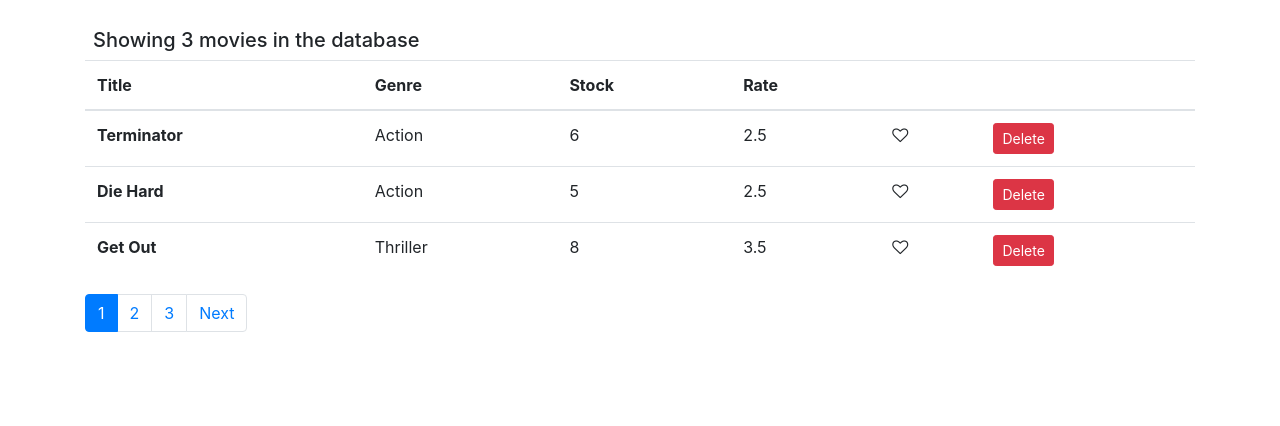
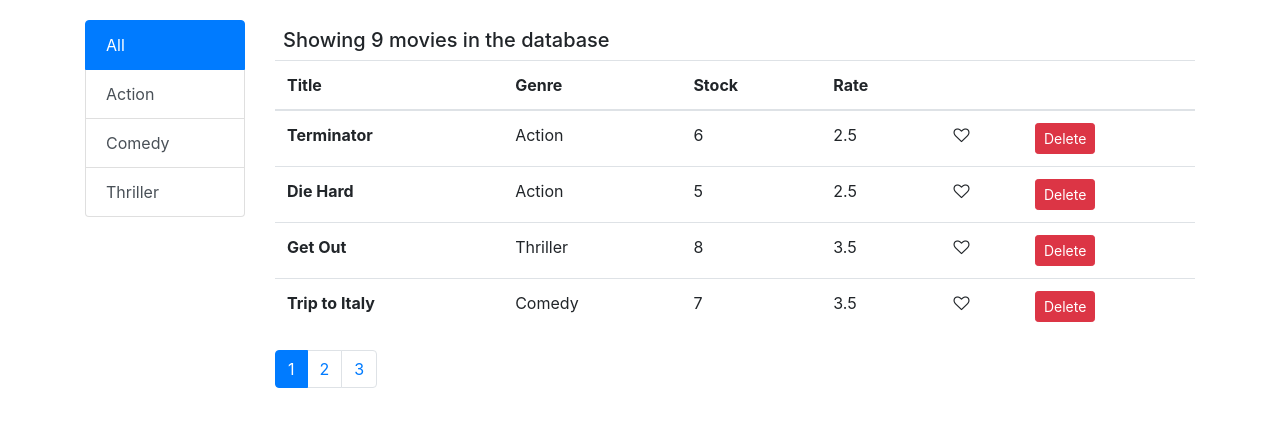
Before and after one commit to suxe/react-simple-crud, a React (Create React App) app: page / in a window 1280 px wide. Shown: the top 426 px of the page. Built offline with nearby package versions, Linux system fonts and the light colour scheme.

Commit message:
pending fix genres list group

```diff
--- a/package.json
+++ b/package.json
@@ -8,6 +8,8 @@
     "@testing-library/user-event": "^7.2.1",
     "bootstrap": "^4.4.1",
     "font-awesome": "^4.7.0",
+    "lodash": "^4.17.15",
+    "prop-types": "^15.7.2",
     "react": "^16.13.1",
     "react-dom": "^16.13.1",
     "react-scripts": "3.4.1"
--- /dev/null
+++ b/src/components/genres.jsx
@@ -0,0 +1,40 @@
+import React from "react";
+import PropTypes from "prop-types";
+
+const Genre = props => {
+  const { genres, currentGenre, onGenreCHange } = props;
+  const classes = "list-group-item list-group-item-action";
+
+  return (
+    <div className="list-group">
+      <button
+        key={null}
+        className={currentGenre === null ? classes + " active" : classes}
+        onClick={_e => onGenreCHange(null)}
+      >
+        All
+      </button>
+      {genres.map(genre => (
+        <button
+          key={genre.name}
+          className={
+            currentGenre === genre.name ? classes + " active" : classes
+          }
+          onClick={_e => onGenreCHange(genre.name)}
+        >
+          {genre.name}
+        </button>
+      ))}
+    </div>
+  );
+};
+
+Genre.propTypes = {
+  genres: PropTypes.array.isRequired,
+  currentGenre: PropTypes.oneOfType([
+    PropTypes.object.isRequired,
+    PropTypes.string.isRequired
+  ])
+};
+
+export default Genre;
--- a/src/components/like.jsx
+++ b/src/components/like.jsx
@@ -1,4 +1,5 @@
 import React from "react";
+import PropTypes from "prop-types";
 
 const Like = props => {
   return (
@@ -10,4 +11,9 @@ const Like = props => {
   );
 };
 
+Like.propTypes = {
+  active: PropTypes.bool.isRequired,
+  onLike: PropTypes.func.isRequired
+};
+
 export default Like;
--- a/src/components/movies.jsx
+++ b/src/components/movies.jsx
@@ -1,44 +1,42 @@
 import React, { Component } from "react";
-import {
-  getAllMovies,
-  getMovies,
-  deleteMovie
-} from "../services/fakeMovieService";
+import { getMovies, deleteMovie } from "../services/fakeMovieService";
+import { getGenres } from "../services/fakeGenreService";
 import Like from "./like";
 import Pagination from "./pagination";
+import { paginate } from "../utils/paginate";
+import Genres from "./genres";
 
 class Movies extends Component {
   constructor(props) {
     super(props);
     this.state = {
-      pagination: {
-        current: 1,
-        perPage: 3,
-        total: getAllMovies().length,
-        pages: getAllMovies().length / 3
-      },
-      movies: []
+      pageSize: 4,
+      currentPage: 1,
+      movies: [],
+      genres: [],
+      currentGenre: null
     };
   }
 
   componentDidMount() {
-    const { pagination } = this.state;
-    this.getMovies(0, pagination.perPage);
-    // this.createPagination();
+    this.getMovies();
+    this.getGenres();
   }
 
-  getMovies = (from, to) => {
-    const movies = getMovies(from, to);
+  getMovies = () => {
+    const movies = getMovies();
     this.setState({ movies });
-    console.log(movies);
-    return movies;
+  };
+
+  getGenres = () => {
+    const genres = getGenres();
+    this.setState({ genres });
   };
 
   handleDelete = id => {
     // const updatedMovies = this.state.movies.filter(movie => movie._id !== id);
     const updatedMovies = deleteMovie(id);
     this.setState({ moveies: updatedMovies });
-    this.handlePaginate(this.state.pagination.current);
   };
 
   textInfo = () => {
@@ -56,50 +54,50 @@ class Movies extends Component {
     this.setState({ moveies: movies });
   };
 
-  handlePaginate = page => {
-    const { pagination } = this.state;
-    const from = (page - 1) * 3;
-    const to = from + pagination.perPage;
-    console.log("from: ", from);
-    console.log("to: ", to);
-    // console.log(pagination);
-    const movies = this.getMovies(from, to);
-    console.log(movies);
+  handlePageChange = page => {
+    this.setState({ currentPage: page });
+  };
 
-    pagination.current = page;
+  handleGenreChange = genreName => {
+    this.getMovies();
+    let movies = getMovies();
 
-    // const newPagination = {
-    //   perpage: 3,
-    //   current: page,
-    //   total: movies.length,
-    //   pages: movies.length / 3
-    // };
-
+    if (genreName !== null) {
+      movies = movies.filter(movie => {
+        return genreName === movie.genre.name;
+      });
+      this.setState({ movies });
+    }
     this.setState({
-      movies,
-      pagination
+      currentGenre: genreName
     });
   };
 
-  createPagination = () => {
-    // we use setState with callback because we need get movies first
-    this.setState((state, props) => ({
-      pagination: {
-        perpage: 3,
-        total: state.movies.length,
-        current: 3,
-        pages: state.movies.length / 3
-      }
-    }));
-  };
+  render() {
+    const { length: count } = this.state.movies;
+    const {
+      pageSize,
+      currentPage,
+      movies: allMovies,
+      genres: allGenres,
+      currentGenre
+    } = this.state;
 
-  render() {
-    const { movies } = this.state;
-    const { pagination } = this.state;
+    const movies = paginate(allMovies, currentPage, pageSize);
+
     return (
       <React.Fragment>
+        <div className="row">
+          <div className="col-md-2">
+            <Genres
+              genres={allGenres}
+              currentGenre={currentGenre}
+              onGenreCHange={this.handleGenreChange}
+            />
+          </div>
+          <div className="col">
             <h5 className="m-2">{this.textInfo()}</h5>
-        {movies.length > 0 && (
+            {count > 0 && (
               <React.Fragment>
                 <table className="table table-hover">
                   <thead>
@@ -137,14 +135,16 @@ class Movies extends Component {
                     ))}
                   </tbody>
                 </table>
-
                 <Pagination
-              pages={pagination.pages}
-              current={pagination.current}
-              onPaginate={this.handlePaginate}
+                  itemsCount={count}
+                  pageSize={pageSize}
+                  currentPage={currentPage}
+                  onPageChange={this.handlePageChange}
                 />
               </React.Fragment>
             )}
+          </div>
+        </div>
       </React.Fragment>
     );
   }
--- a/src/components/pagination.jsx
+++ b/src/components/pagination.jsx
@@ -1,74 +1,41 @@
-import React, { Component } from "react";
+import React from "react";
+import _ from "lodash";
+import PropTypes from "prop-types";
 
-class Pagination extends Component {
-  createPagination = () => {
-    const pagination = [];
-    const pageItems = this.createPageItems();
-    pagination.push(pageItems);
+// stateless Component
+// we will install lodash
 
-    if (this.props.current > 1) {
-      const previous = this.createPrevious();
-      pagination.unshift(previous);
-    }
+const Pagination = props => {
+  const { itemsCount, pageSize, currentPage, onPageChange } = props;
+  const pagesCount = Math.ceil(itemsCount / pageSize); // rounds 3,8 => 3
+  if (pagesCount === 1) return null;
+  // [1...pagesCount].map()
+  const pages = _.range(1, pagesCount + 1);
 
-    if (this.props.current !== this.props.pages) {
-      const next = this.createNext();
-      pagination.push(next);
-    }
-    // this.setState({ pagination });
-    return pagination;
-  };
-
-  createPageItems = () => {
-    const { pages, current } = this.props;
-    const items = [];
-    for (let i = 0; i < pages; i++) {
-      items.push(
-        <li
-          key={i.toString()}
-          className={`page-item ${current === i + 1 ? "active" : ""}`}
-          onClick={_e => this.props.onPaginate(i + 1)}
-        >
-          <span className="page-link">{i + 1}</span>
-        </li>
-      );
-    }
-    return items;
-  };
-
-  createPrevious = () => {
-    return (
-      <li
-        key={"prev"}
-        className="page-item"
-        onClick={_e => this.props.onPaginate(this.props.current - 1)}
-      >
-        <span className="page-link">Previous</span>
-      </li>
-    );
-  };
-
-  createNext = () => {
-    return (
-      <li
-        key={"next"}
-        className="page-item"
-        onClick={_e => this.props.onPaginate(this.props.current + 1)}
-      >
-        <span className="page-link">Next</span>
-      </li>
-    );
-  };
-
-  render() {
-    return (
-      <nav aria-label="Page navigation example">
-        <ul className="pagination" style={{ cursor: "pointer" }}>
-          {this.createPagination()}
-        </ul>
-      </nav>
-    );
-  }
-}
+  return (
+    <nav aria-label="Page navigation example">
+      <ul className="pagination">
+        {pages.map(page => (
+          <li
+            key={page}
+            className={page === currentPage ? "page-item active" : "page-item"}
+            style={{ cursor: "pointer" }}
+          >
+            <button className="page-link" onClick={_e => onPageChange(page)}>
+              {page}
+            </button>
+          </li>
+        ))}
+      </ul>
+    </nav>
+  );
+};
+/* https://es.reactjs.org/docs/typechecking-with-proptypes.html */
+Pagination.propTypes = {
+  itemsCount: PropTypes.number.isRequired,
+  pageSize: PropTypes.number.isRequired,
+  currentPage: PropTypes.number.isRequired,
+  onPageChange: PropTypes.func.isRequired
+};
 
 export default Pagination;
--- a/src/services/fakeMovieService.js
+++ b/src/services/fakeMovieService.js
@@ -67,13 +67,13 @@ const movies = [
   }
 ];
 
-export function getAllMovies() {
+export function getMovies() {
   return movies;
 }
 
-export function getMovies(from, to) {
-  return movies.slice(from, to);
-}
+// export function getMovies(from, to) {
+//   return movies.slice(from, to);
+// }
 
 export function getMovie(id) {
   return movies.find(m => m._id === id);
--- /dev/null
+++ b/src/utils/paginate.js
@@ -0,0 +1,10 @@
+import _ from "lodash";
+
+export function paginate(items, pageNumber, pageSize) {
+  const startIndex = (pageNumber - 1) * pageSize;
+  // with lodash we create new itms array easely for paginate
+  return _(items)
+    .slice(startIndex)
+    .take(pageSize)
+    .value();
+}
```
Also changed, not shown: 1 other file (tests, documents, lock files or other folders). Lines whose indentation alone changed are shown as unchanged.
